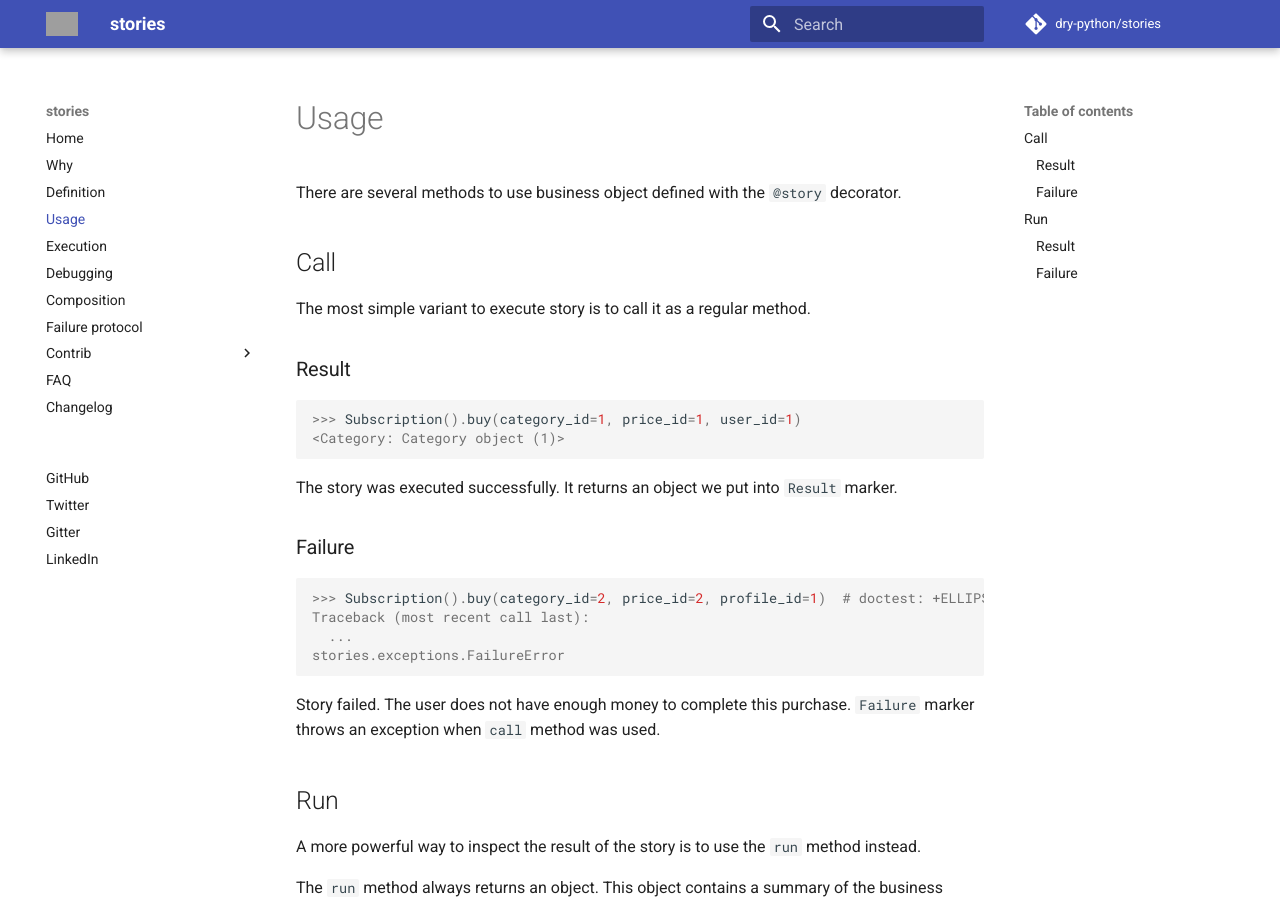
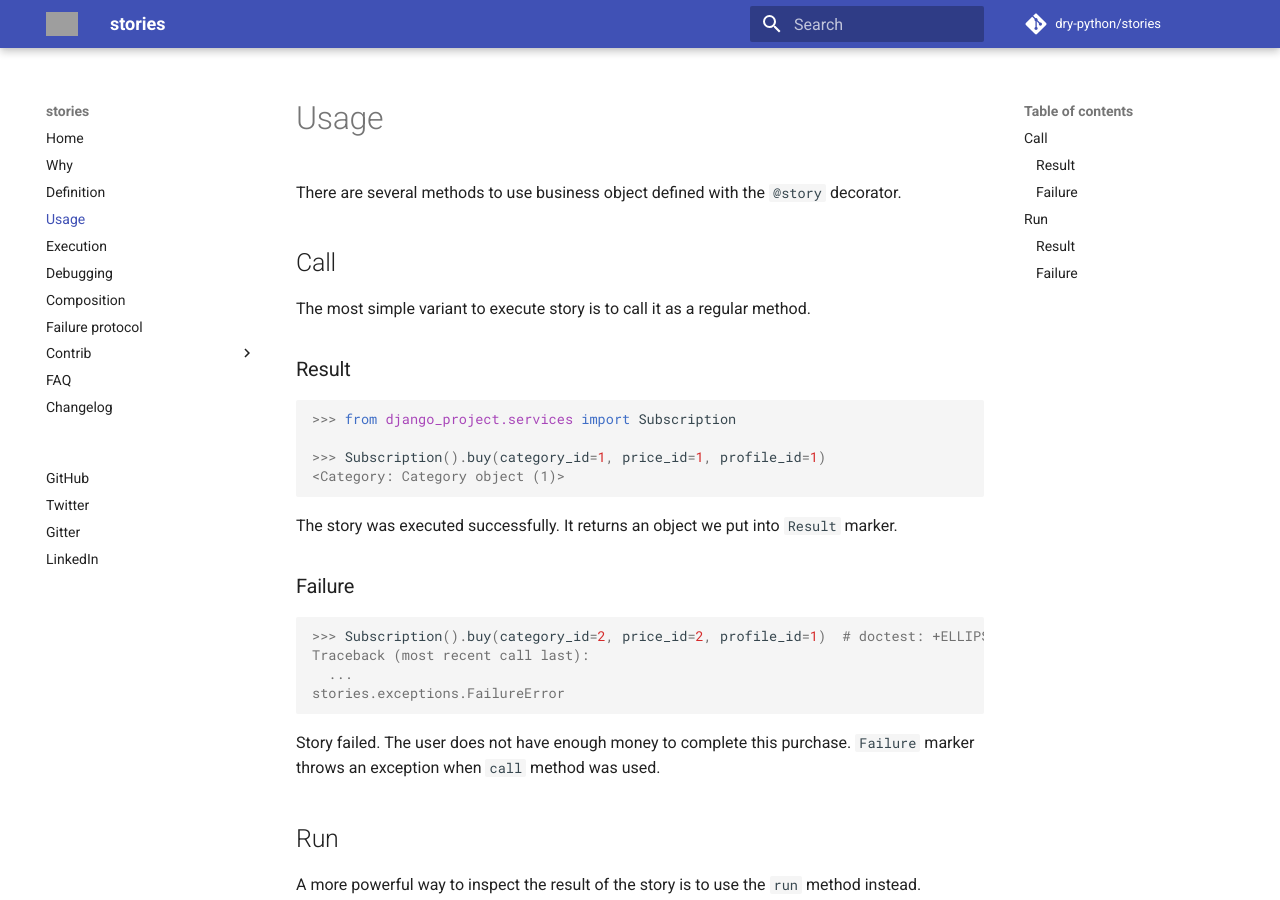
Before and after one commit to proofit404/stories, an MkDocs documentation site: the page built from docs/usage.md, in a window 1280 px wide and 900 px high. Built offline with MkDocs 1.6.1 and Material for MkDocs 9.7.7, drawn with Linux system fonts in a browser that asks for light colours; comment, search, counter and statistics services are not loaded; grey boxes are pictures that could not be loaded.

Commit message:
Rename user id to profile id.

````diff
--- a/docs/usage.md
+++ b/docs/usage.md
@@ -12,7 +12,9 @@ method.
 
 ```pycon
 
->>> Subscription().buy(category_id=1, price_id=1, user_id=1)
+>>> from django_project.services import Subscription
+
+>>> Subscription().buy(category_id=1, price_id=1, profile_id=1)
 <Category: Category object (1)>
 
 ```
````
Also changed, not shown: 1 other file.
